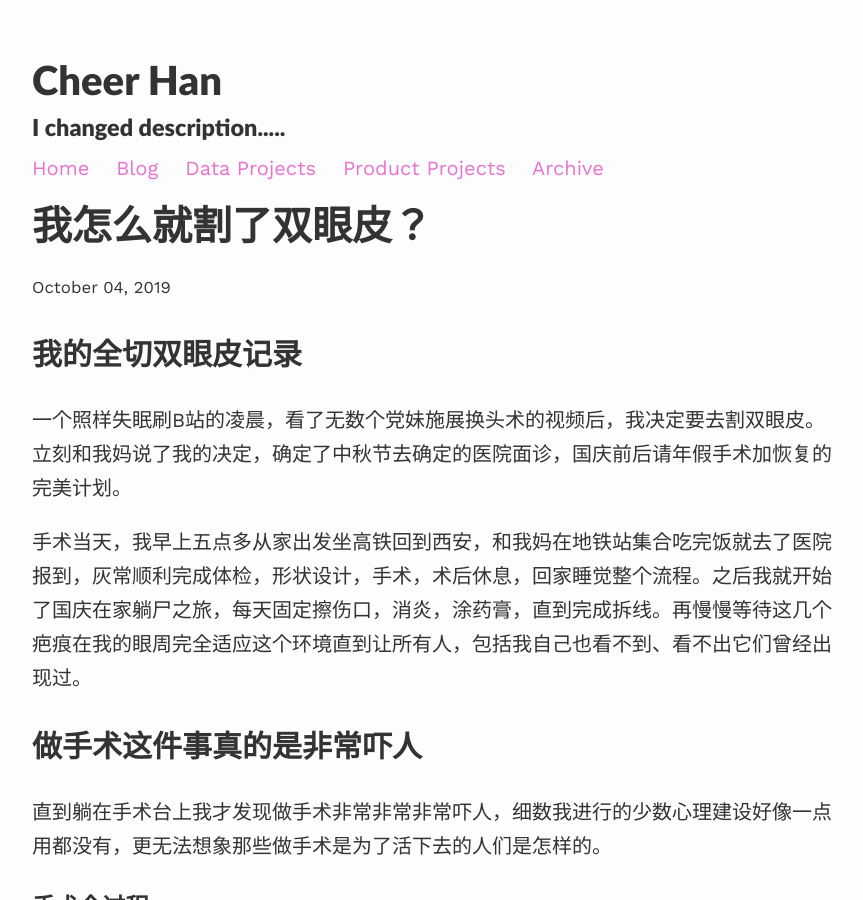
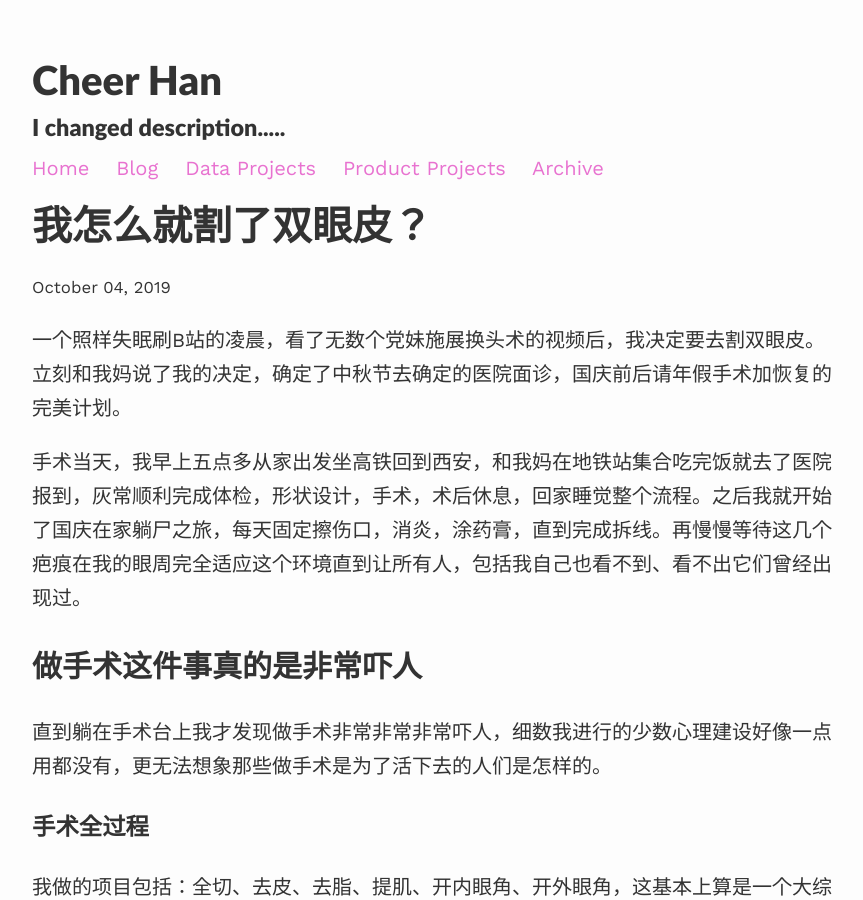
Before and after one commit to cheerhan/another-theme, a Jekyll site: the page built from _posts/2019-10-04-双眼皮记录.md, in a window 1280 px wide and 900 px high. Shown: the whole window, without its empty margins (208-1071 px from the left). Built offline with Jekyll 4.4.1, drawn with Linux system fonts in a browser that asks for light colours; nearby versions of some CDN libraries.

Commit message:
更改两篇blgo样式

```diff
--- a/_posts/2019-10-04-双眼皮记录.md
+++ b/_posts/2019-10-04-双眼皮记录.md
@@ -6,7 +6,6 @@ tag: 生活记录
 title: 我怎么就割了双眼皮？
 ---
 
-# 我的全切双眼皮记录
 
 一个照样失眠刷B站的凌晨，看了无数个党妹施展换头术的视频后，我决定要去割双眼皮。立刻和我妈说了我的决定，确定了中秋节去确定的医院面诊，国庆前后请年假手术加恢复的完美计划。
 
```
Also changed, not shown: _posts/2019-09-08-原地踏步.md (+0 -3 lines).
